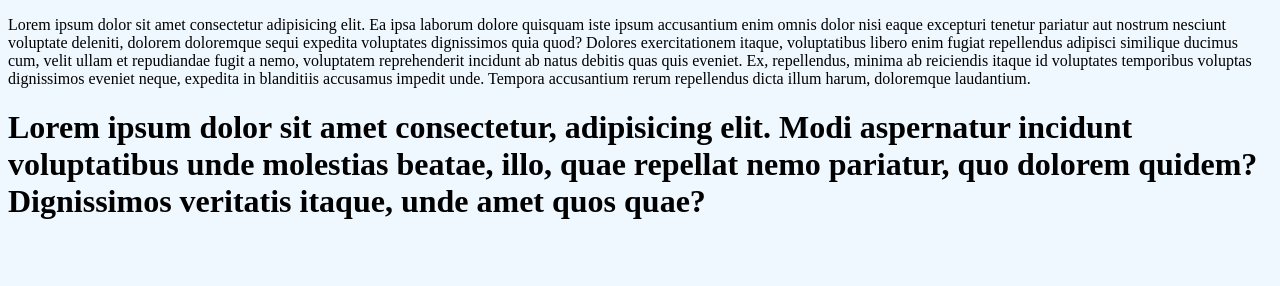
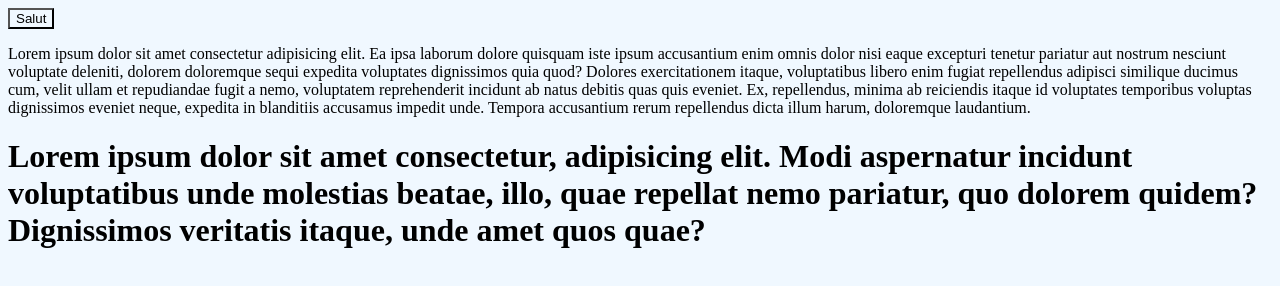
Before and after one commit to Ychnightder/Tutogit, a plain HTML site: page index.html in a window 1280 px wide. Drawn offline with Linux system fonts and the light colour scheme.

Commit message:
tROISI7ME SAUVEGARDE

```diff
--- a/index.html
+++ b/index.html
@@ -8,6 +8,7 @@
     <title>Document</title>
   </head>
   <body>
+    <button>Salut</button>
     <p>
       Lorem ipsum dolor sit amet consectetur adipisicing elit. Ea ipsa laborum
       dolore quisquam iste ipsum accusantium enim omnis dolor nisi eaque
--- a/main.css
+++ b/main.css
@@ -1,3 +1,6 @@
 * {
   background-color: aliceblue;
 }
+button {
+  background-color: aliceblue;
+}
```
